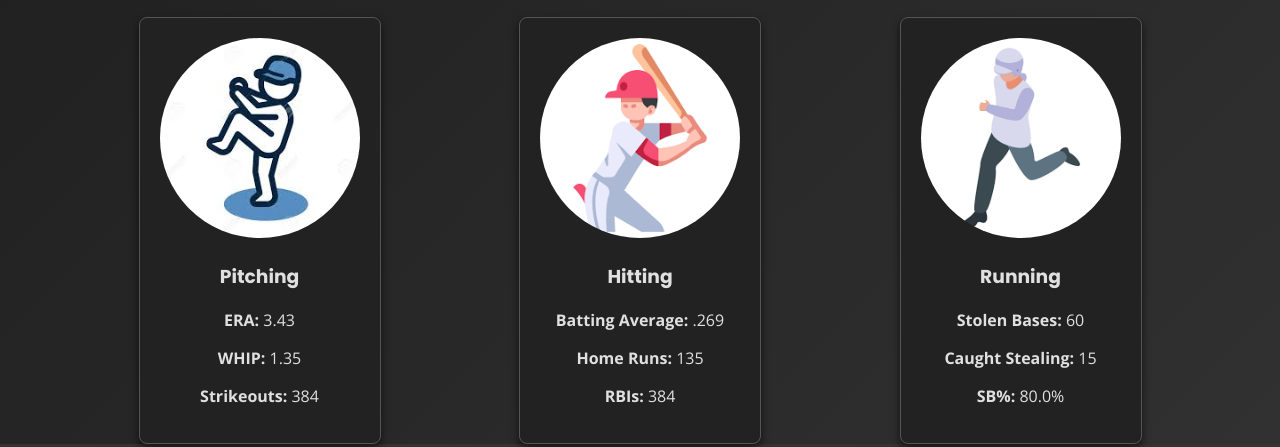
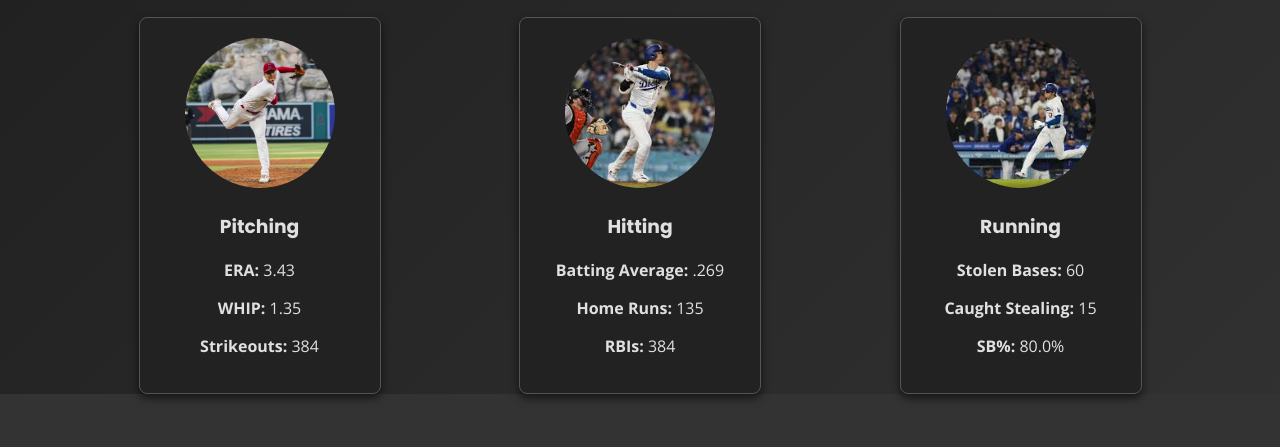
Before and after one commit to rimaoka18/landing, a plain HTML site: page index.html in a window 1280 px wide. Shown: the part 558-1005 px from the top of the page. Drawn offline with nearby package versions, Linux system fonts and the light colour scheme.

Commit message:
changed icons

```diff
--- a/css/components/container.css
+++ b/css/components/container.css
@@ -14,7 +14,9 @@
 }
 
 .card img {
-  width: 100%;
+  width: 150px;
+  height: 150px;
+  object-fit: cover;
   border-radius: 50%;
 }
 
--- a/index.html
+++ b/index.html
@@ -25,21 +25,21 @@
   <h2 class="text-center">Current Stats(through 2023)</h2>
   <div class="cards">
     <div class="card">
-      <img src="images/pitching.jpg" alt="pitching">
+      <img src="images/ohtanipitching.jpg" alt="pitching">
       <h3>Pitching</h3>
       <p><strong>ERA:</strong> 3.43</p>
       <p><strong>WHIP:</strong> 1.35</p>
       <p><strong>Strikeouts:</strong> 384</p>
     </div>
     <div class="card">
-      <img src="images/hitting.jpg" alt="pitching">
+      <img src="images/ohtanihitting.jpg" alt="pitching">
       <h3>Hitting</h3>
       <p><strong>Batting Average:</strong> .269</p>
       <p><strong>Home Runs:</strong> 135</p>
       <p><strong>RBIs:</strong> 384</p>
     </div>
     <div class="card">
-      <img src="images/running.jpg" alt="running">
+      <img src="images/ohtanirunning.jpg" alt="running">
       <h3>Running</h3>
       <p><strong>Stolen Bases:</strong> 60</p>
       <p><strong>Caught Stealing:</strong> 15</p>
```
Also changed, not shown: images/ohtanihitting.jpg (added), images/ohtanipitching.jpg (added), images/ohtanirunning.jpg (added).
